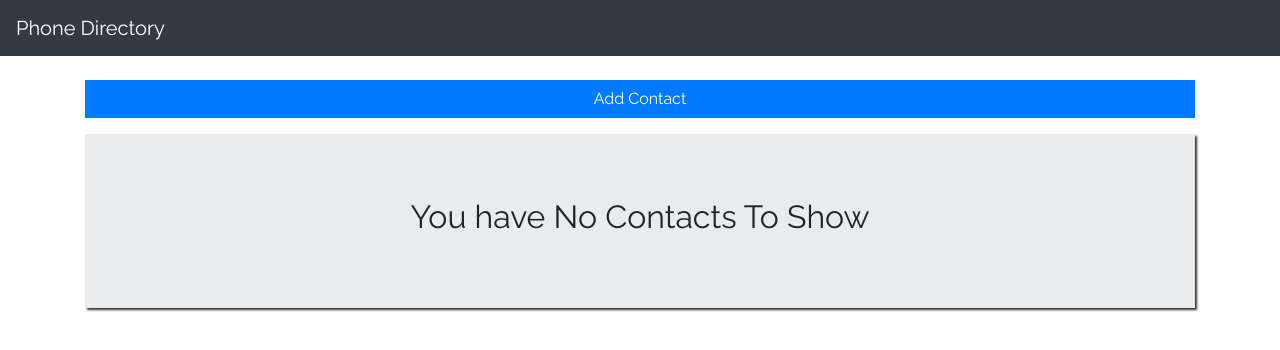
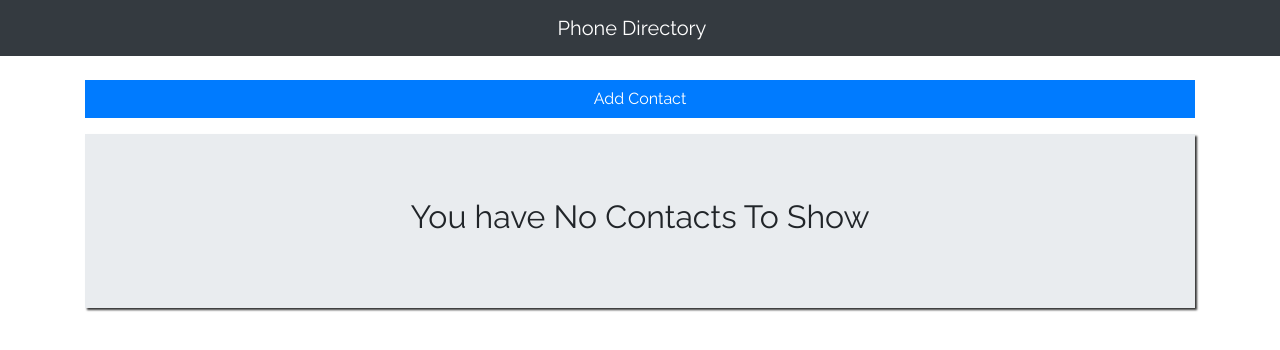
Before and after one commit to amiyaKT/phone-directory, a React (Create React App) app: page / in a window 1280 px wide. Shown: the top 350 px of the page. Built offline with nearby package versions, Linux system fonts and the light colour scheme.

Commit message:
Minor styling changes

```diff
--- a/src/components/Header.js
+++ b/src/components/Header.js
@@ -4,7 +4,7 @@ import { Link } from 'react-router-dom';
 export default function Navbar() {
   return (
     <nav className="navbar navbar-expand-sm navbar-dark bg-dark mb-4">
-      <Link className="navbar-brand" to="/">
+      <Link className="navbar-brand w-100 text-center" to="/">
         Phone Directory
       </Link>
     </nav>
```
